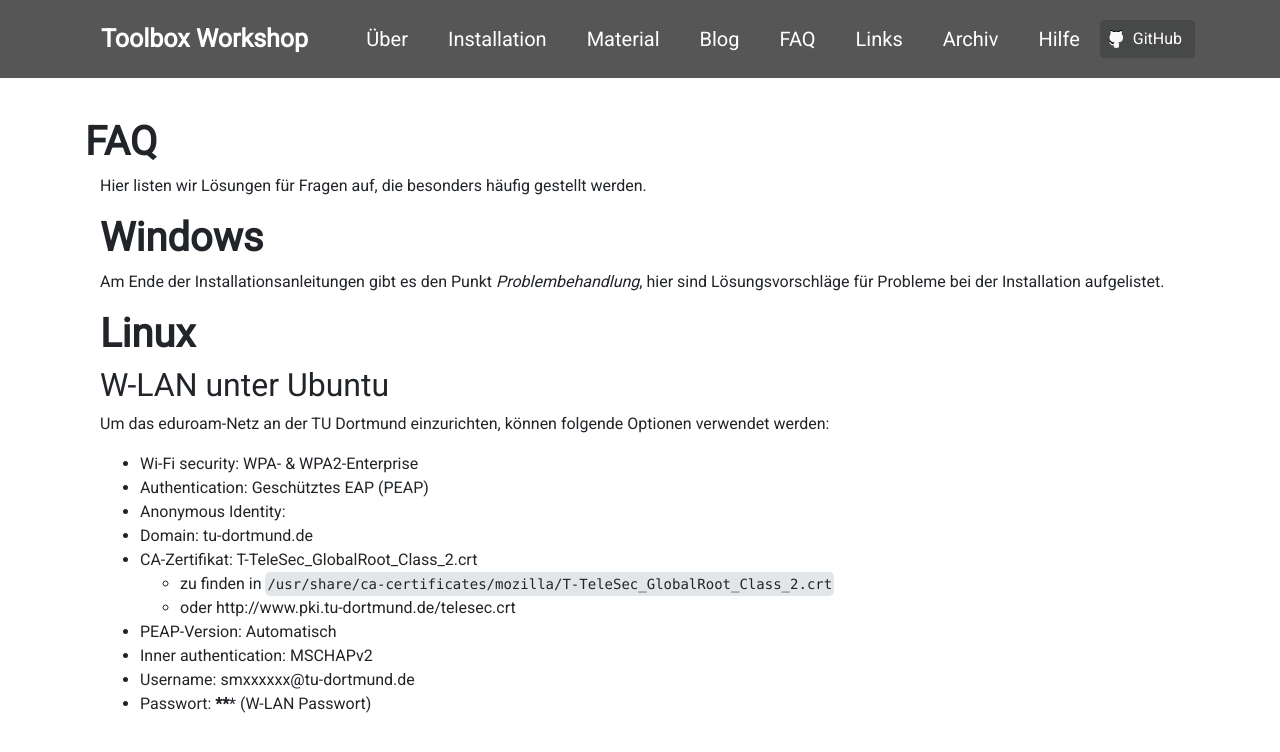
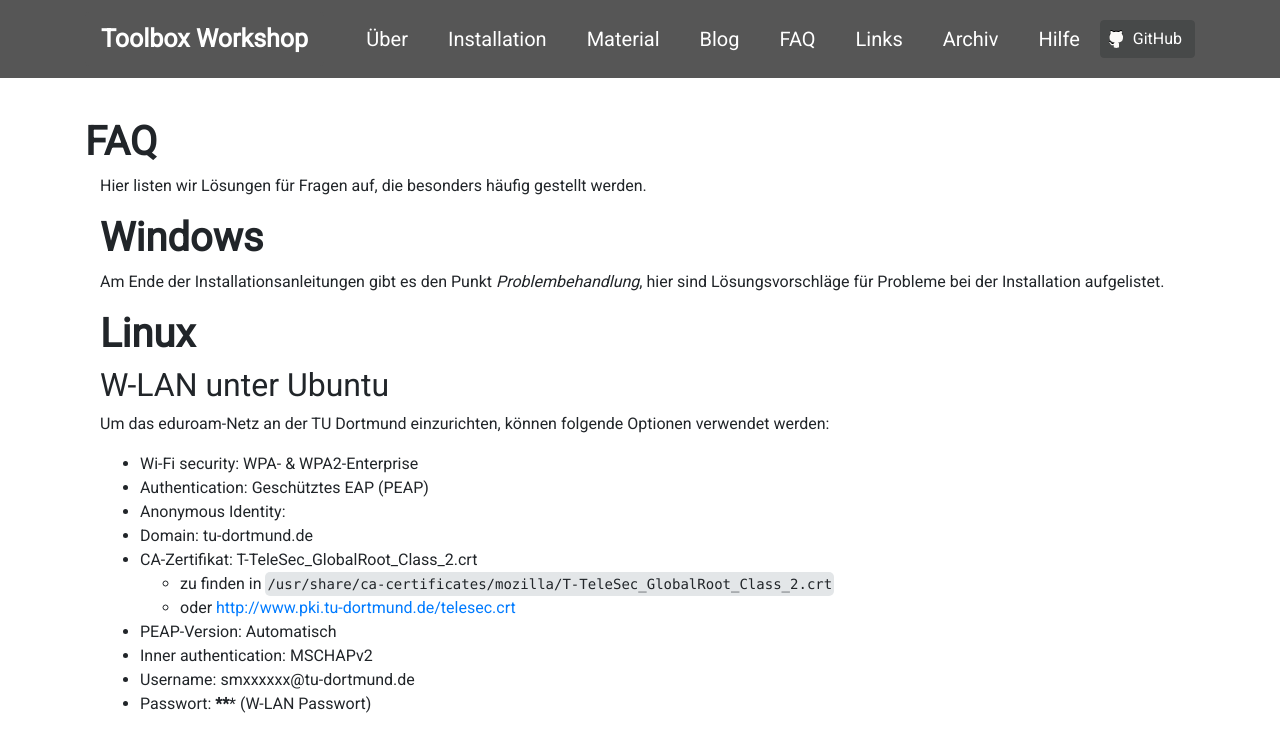
Before and after one commit to pep-dortmund/homepage-toolbox, a Jekyll site: the page built from faq/index.md, in a window 1280 px wide. Shown: the top 752 px of the page. Built offline with Jekyll 4.4.1, drawn with Linux system fonts in a browser that asks for light colours; nearby versions of some CDN libraries; some of the changed lines change nothing that is shown.

Commit message:
proper link bedding

```diff
--- a/faq/index.md
+++ b/faq/index.md
@@ -21,7 +21,7 @@ Um das eduroam-Netz an der TU Dortmund einzurichten, können folgende Optionen v
  - Domain: tu-dortmund.de
  - CA-Zertifikat: T-TeleSec_GlobalRoot_Class_2.crt
     - zu finden in `/usr/share/ca-certificates/mozilla/T-TeleSec_GlobalRoot_Class_2.crt`
-    - oder http://www.pki.tu-dortmund.de/telesec.crt
+    - oder [http://www.pki.tu-dortmund.de/telesec.crt](http://www.pki.tu-dortmund.de/telesec.crt)
  - PEAP-Version: Automatisch
  - Inner authentication: MSCHAPv2
  - Username: smxxxxxx@tu-dortmund.de
```
